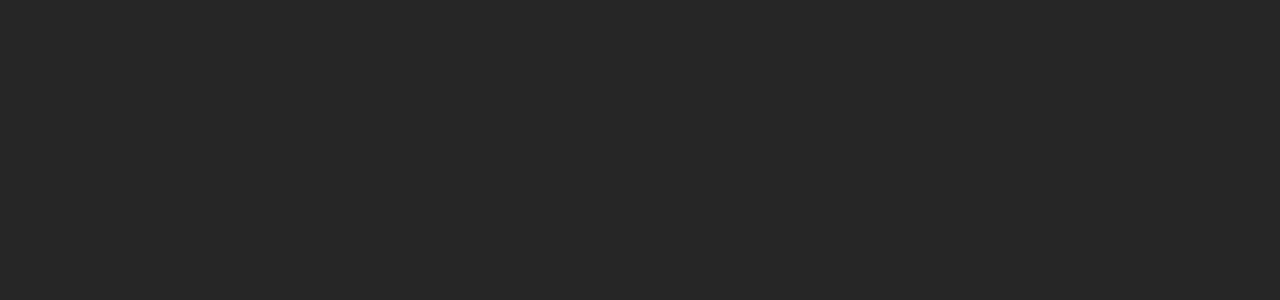
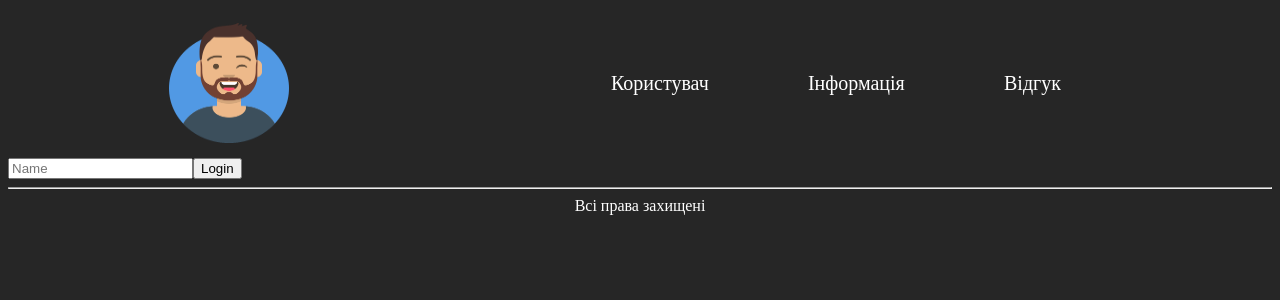
Before and after one commit to kfedus6/API-USER, a React (Create React App) app in the folder my-app/: page /login in a window 1280 px wide. Before the commit this address had no page. Shown: the top 300 px of the page. Built offline with nearby package versions, Linux system fonts and the light colour scheme.

Commit message:
Sample code

```diff
--- a/my-app/src/App.jsx
+++ b/my-app/src/App.jsx
@@ -5,6 +5,9 @@
 import Users from './pages/Users';
 import Layout from './Components/Layout';
 import PageUser from './pages/PageUser';
+import Login from './pages/Login';
+import RequireAuth from './hoc/RequireAuth';
+import AuthProvider, { AuthContext } from './hoc/AuthProvider';
 
 import './App.css';
 
@@ -12,14 +15,29 @@
 
 function App() {
    return (
-      <Routes>
-         <Route path='/' element={<Layout />}>
-            <Route index element={<Users />} />
-            <Route path='information' element={<Information />} />
-            <Route path='reviews' element={<Reviews />} />
-            <Route path='pageUser/:id' element={<PageUser />} />
-         </Route>
-      </Routes>
+      <AuthProvider>
+         <Routes>
+            <Route path='/' element={<Layout />}>
+               <Route index element={
+                  <RequireAuth>
+                     <Users />
+                  </RequireAuth>
+               } />
+               <Route path='information' element={
+                  <RequireAuth>
+                     <Information />
+                  </RequireAuth>
+               } />
+               <Route path='reviews' element={
+                  <RequireAuth>
+                     <Reviews />
+                  </RequireAuth>
+               } />
+               <Route path='pageUser/:id' element={<PageUser />} />
+               <Route path='login' element={<Login />} />
+            </Route>
+         </Routes>
+      </AuthProvider>
    )
 }
 
--- /dev/null
+++ b/my-app/src/hoc/AuthProvider.jsx
@@ -0,0 +1,24 @@
+import React, { createContext, useState } from 'react';
+
+export const AuthContext = createContext(null);
+
+const AuthProvider = ({ children }) => {
+   const [user, setUser] = useState('');
+   const [accounts, setAccounts] = useState([
+      { name: 'kolya', password: '1111' },
+      { name: 'dima', password: '1111' },
+      { name: 'egor', password: '1111' },
+   ])
+
+   const signin = (name, cbTo) => {
+      setUser(name)
+      cbTo()
+   }
+
+   return <AuthContext.Provider value={{ user, accounts, signin }}>
+      {children}
+   </AuthContext.Provider>
+
+}
+
+export default AuthProvider;
--- /dev/null
+++ b/my-app/src/hoc/RequireAuth.jsx
@@ -0,0 +1,18 @@
+import React from 'react';
+import { useLocation, Navigate } from 'react-router-dom';
+import { useAuth } from '../hook/useAuth';
+
+const RequireAuth = ({ children }) => {
+   const { user } = useAuth();
+   const { accounts } = useAuth();
+   const location = useLocation();
+
+   if (accounts[1].name != user) {
+      return <Navigate to='/login' state={{ from: location }} />
+   }
+   else {
+      return children
+   }
+}
+
+export default RequireAuth;
--- /dev/null
+++ b/my-app/src/hook/useAuth.jsx
@@ -0,0 +1,6 @@
+import { useContext } from "react";
+import { AuthContext } from "../hoc/AuthProvider";
+
+export const useAuth = () => {
+   return useContext(AuthContext);
+}
--- /dev/null
+++ b/my-app/src/pages/Login.jsx
@@ -0,0 +1,24 @@
+import React, { useState } from 'react';
+import { useLocation, useNavigate } from 'react-router-dom';
+import { useAuth } from '../hook/useAuth';
+
+const Login = () => {
+   const [name, setName] = useState('');
+   const location = useLocation();
+   const { signin } = useAuth();
+   const navigate = useNavigate();
+
+   const authorization = () => {
+      signin(name, () => {
+         navigate(location.state.from, { replace: true })
+      })
+   }
+   return (
+      <div>
+         <input onChange={(e) => setName(e.target.value)} type="text" placeholder='Name' />
+         <button onClick={authorization}>Login</button>
+      </div>
+   )
+}
+
+export default Login;
```
